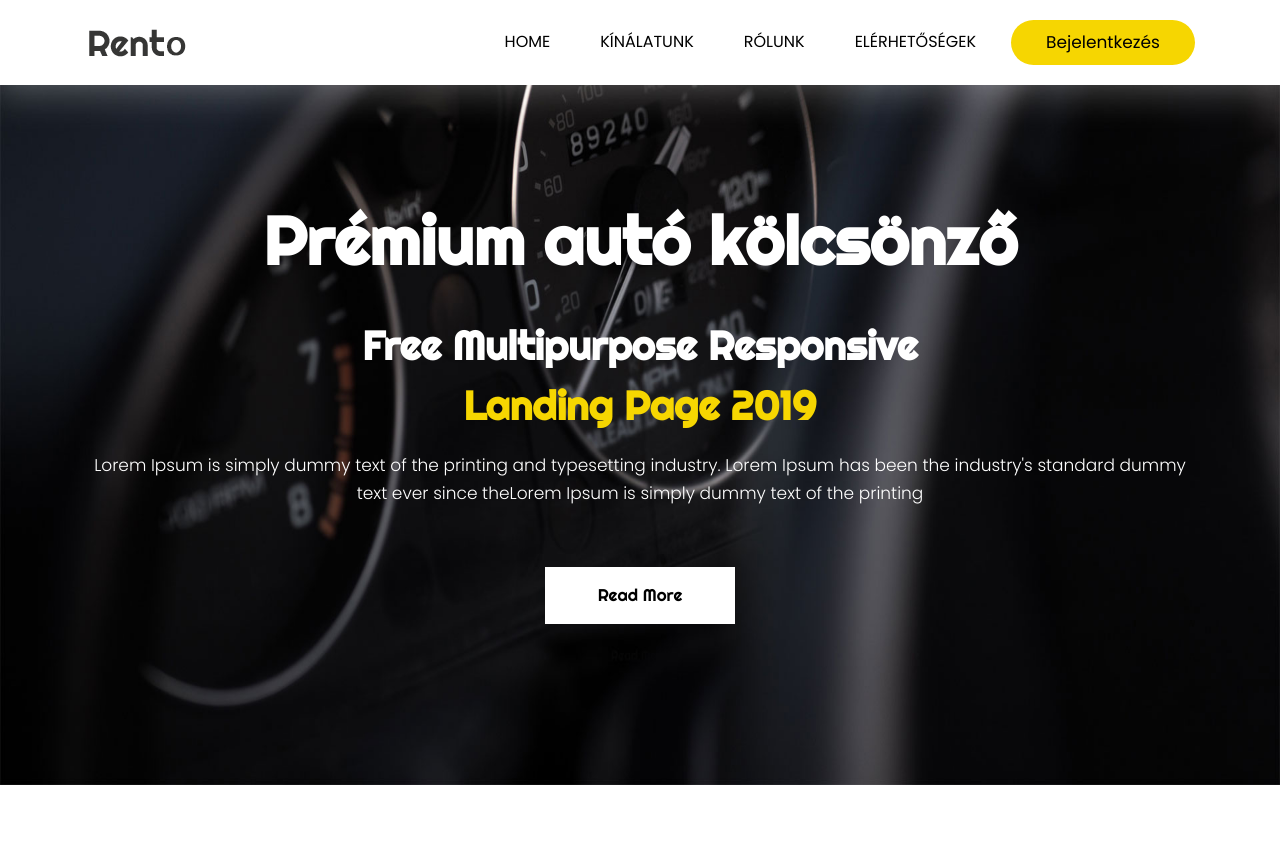
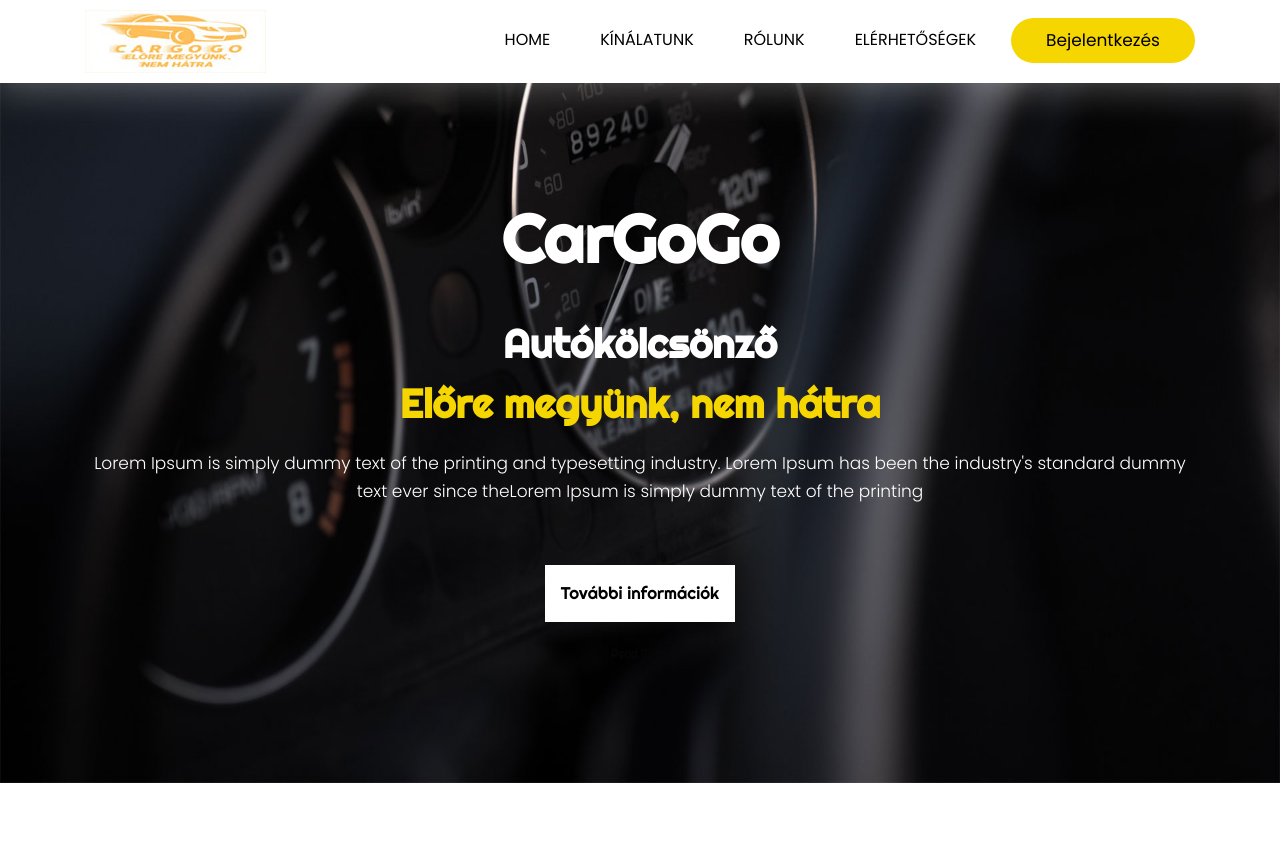
Before and after one commit to TwixLover/CarGoGo, a PHP site: page / in a window 1280 px wide. Shown: the top 864 px of the page. Run offline with PHP 8.4, Linux system fonts and the light colour scheme; some libraries are stand-ins or nearby versions.

Commit message:
menu fix
Gombok le lettek nyomva

```diff
--- a/css/style.css
+++ b/css/style.css
@@ -277,6 +277,7 @@ button {
 .navigation.navbar {
      float: right;
      padding: 0px;
+     padding-top: 8px;
 }
 
 .navigation.navbar-dark .navbar-nav .nav-link {
@@ -328,7 +329,7 @@ button {
 .header {
      width: 100%;
      background: #fff;
-     padding: 20px 30px;
+     padding: 10px 20px;
 }
 
 .logo a {
--- a/index.html
+++ b/index.html
@@ -1,5 +1,3 @@
-
-
 <!DOCTYPE html>
 <html lang="en">
    <head>
@@ -10,7 +8,7 @@
       <meta name="viewport" content="width=device-width, initial-scale=1">
       <meta name="viewport" content="initial-scale=1, maximum-scale=1">
       <!-- site metas -->
-      <title>rento</title>
+      <title>CarGoGo</title>
       <meta name="keywords" content="">
       <meta name="description" content="">
       <meta name="author" content="">
@@ -48,7 +46,7 @@
                      <div class="full">
                         <div class="center-desk">
                            <div class="logo">
-                              <a href="index.html"><img src="images/logo.png" alt="#" /></a>
+                              <a href="index.html"><img src="images/CarGoGoLogo.jpg"#" /></a>
                            </div>
                         </div>
                      </div>
@@ -89,14 +87,14 @@
             <div class="row d_flex">
                <div class="col-md-12">
                   <div class="text-bg">
-                     <h1>Prémium autó kölcsönző</h1>
-                     <strong>Free Multipurpose Responsive</strong>
-                     <span>Landing Page 2019</span>
+                     <h1>CarGoGo</h1>
+                     <strong>Autókölcsönző</strong>
+                     <span>Előre megyünk, nem hátra</span>
                      <p>
                         Lorem Ipsum is simply dummy text of the printing and typesetting industry. Lorem Ipsum has been the industry's standard dummy text ever since theLorem Ipsum is simply dummy text of the printing
                         <head></head>
                      </p>
-                     <a href="#">Read More</a>
+                     <a href="#">További információk</a>
                   </div>
                </div>
             </div>
```
Also changed, not shown: images/CarGoGo.jpg (added), images/CarGoGoLogo.jpg (added).
